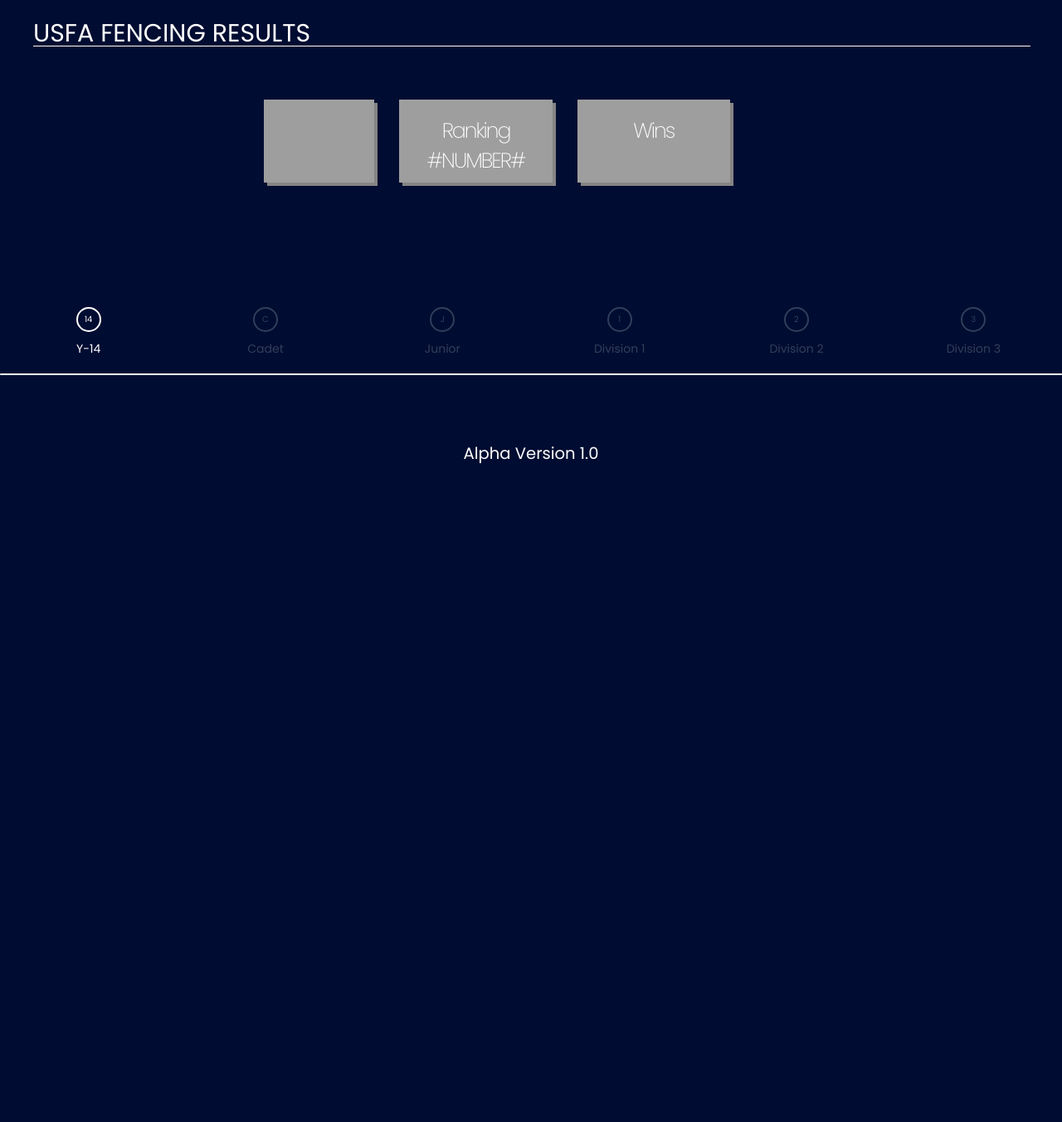
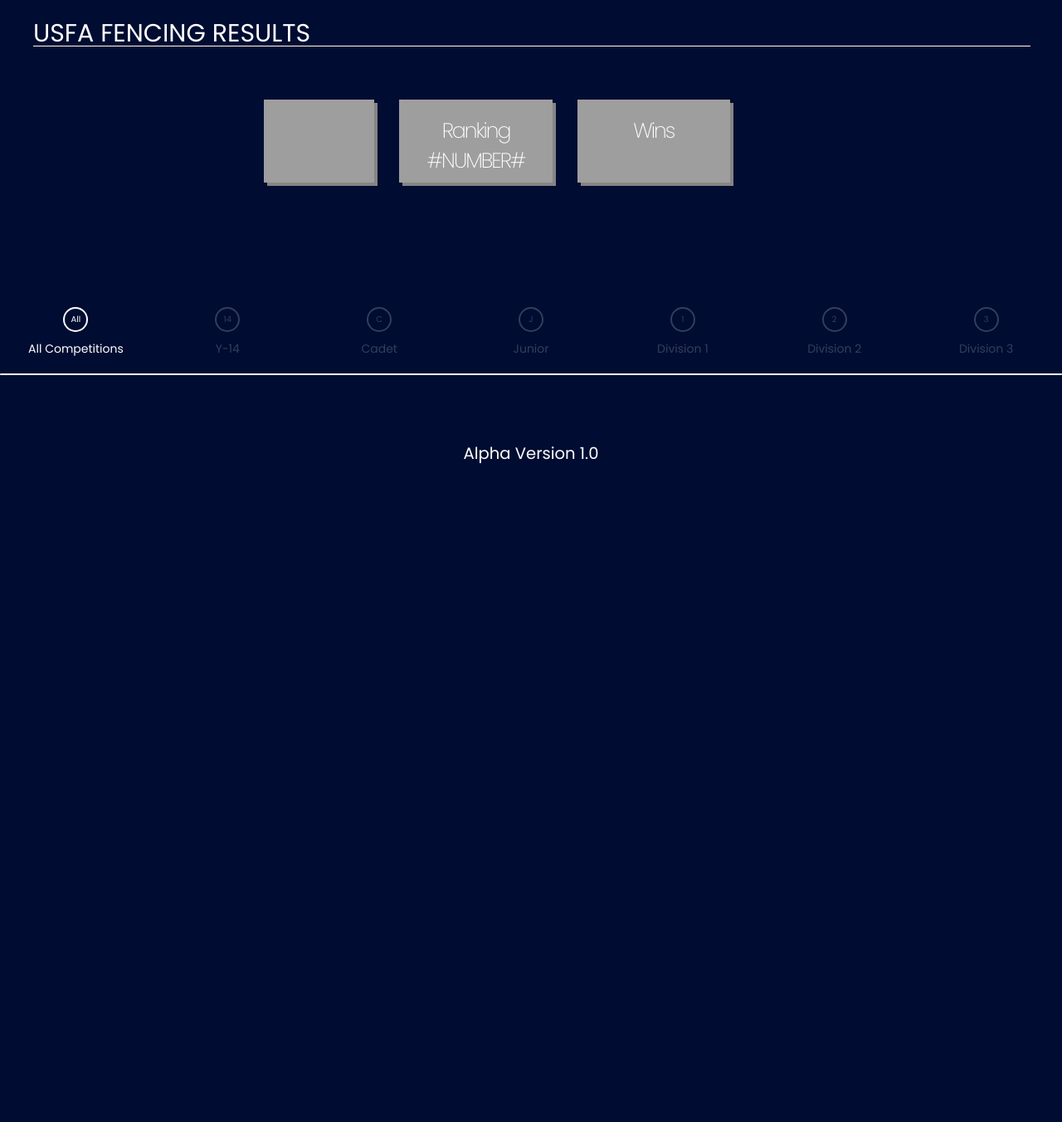
Before and after one commit to thedogwiththedataonit/Fencingscores.com, a Flask app: template templates/profile.html in a window 1280 px wide. Shown: the whole page at 83% size. Run offline with Flask 2, Linux system fonts and the light colour scheme; the template is opened without the code that fills it, so the values that code supplies are empty; some libraries are stand-ins or nearby versions; grey boxes are pictures that could not be loaded.

Commit message:
jokes bro

```diff
--- a/application.py
+++ b/application.py
@@ -21,6 +21,7 @@
         try:
             name_document = collection.find_one({"Name":cap_usr})
             win_pre = (name_document.get('Pool_win_percentage') )
+
             return redirect(url_for("user", usr=cap_usr))
         except:
             return render_template('index.html', error="No Name")
@@ -128,5 +129,9 @@
                                 )
 
 
+
+
+
+
 if __name__ == "__main__":
     application.run(debug=True) #turn debug off for prodcution deployment
--- a/templates/index.html
+++ b/templates/index.html
@@ -17,7 +17,7 @@
     <div class="container1">
       <section class="showcase">
           <header>
-            <h2 class="logo">USFA Fencing Results</h2>
+            <h2 class="logo">USFA Fencing Results penis gang</h2>
 
           </header>
           <video src="/static/video/fencing.mp4" muted loop autoplay></video>
@@ -59,7 +59,7 @@
     <div class="container2" id="container2">
       <div class="name_input">
         <h2>Fencer Results</h2>
-        <form action="#" method="post">
+        <form action="/#" method="post">
           <div class="user-box">
             <input type="text" name="nm" placeholder="ex. park thomas junseo">
             <label>Name</label>
--- a/templates/profile.html
+++ b/templates/profile.html
@@ -54,27 +54,40 @@
         <div class="container_nav">
             <nav class="slidemenu">
 
+                <!-- change the label tags to a tags so you can href to something -->
+
+                <input type="radio" onclick="window.location.href='/'" name="slideItem" id="slide-item-1" class="slide-toggle" checked/>
+                <label for="slide-item-1">
+
+                    <p class="icon">All</p><span>All Competitions</span>
+
+                </label>
+
                 <!-- Item 1 -->
-                <input type="radio" name="slideItem" id="slide-item-1" class="slide-toggle" checked/>
-                <label for="slide-item-1"><p class="icon">14</p><span>Y-14</span></label>
+                <input type="radio" name="slideItem" id="slide-item-2" class="slide-toggle"/>
+                <label for="slide-item-2" >
+
+                    <p class="icon">14</p><span>Y-14</span>
+
+                </label>
 
                 <!-- Item 2 -->
-                <input type="radio" name="slideItem" id="slide-item-2" class="slide-toggle"/>
-                <label for="slide-item-2"><p class="icon">C</p><span>Cadet</span></label>
+                <input type="radio" name="slideItem" id="slide-item-3" class="slide-toggle"/>
+                <label for="slide-item-3"><p class="icon">C</p><span>Cadet</span></label>
 
                 <!-- Item 3 -->
-                <input type="radio" name="slideItem" id="slide-item-3" class="slide-toggle"/>
-                <label for="slide-item-3"><p class="icon">J</p><span>Junior</span></label>
+                <input type="radio" name="slideItem" id="slide-item-4" class="slide-toggle"/>
+                <label for="slide-item-4"><p class="icon">J</p><span>Junior</span></label>
 
                 <!-- Item 4 -->
-                <input type="radio" name="slideItem" id="slide-item-4" class="slide-toggle"/>
-                <label for="slide-item-4"><p class="icon">1</p><span>Division 1</span></label>
-
                 <input type="radio" name="slideItem" id="slide-item-5" class="slide-toggle"/>
-                <label for="slide-item-5"><p class="icon">2</p><span>Division 2</span></label>
+                <label for="slide-item-5"><p class="icon">1</p><span>Division 1</span></label>
 
                 <input type="radio" name="slideItem" id="slide-item-6" class="slide-toggle"/>
-                <label for="slide-item-6"><p class="icon">3</p><span>Division 3</span></label>
+                <label for="slide-item-6"><p class="icon">2</p><span>Division 2</span></label>
+
+                <input type="radio" name="slideItem" id="slide-item-7" class="slide-toggle"/>
+                <label for="slide-item-7"><p class="icon">3</p><span>Division 3</span></label>
 
                 <div class="clear"></div>
 
```
